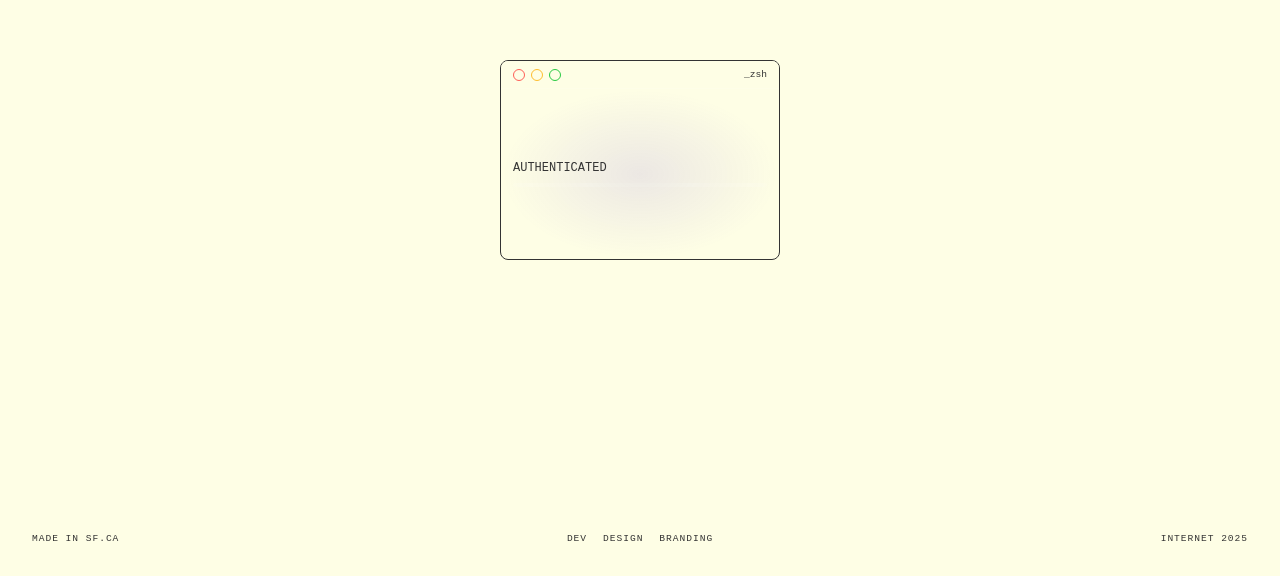
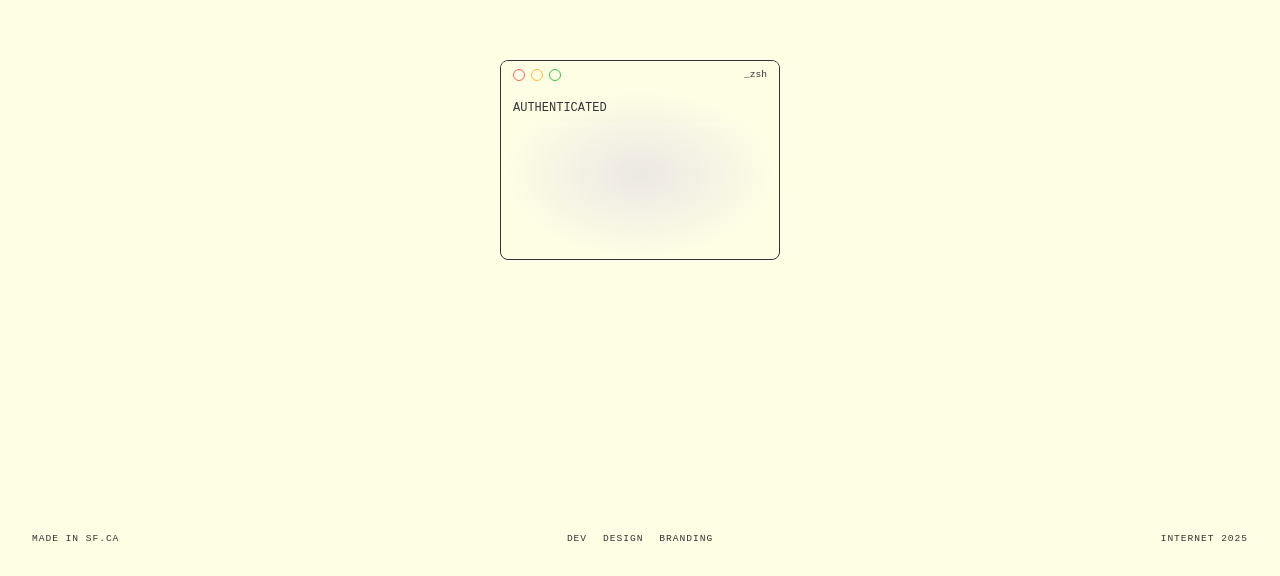
Before and after one commit to evebouf/portfolio, a React (Vite) app: page / in a window 1280 px wide. Shown: the part 224-800 px from the top of the page. Built offline with nearby package versions, Linux system fonts and the light colour scheme; a web font is replaced by a local one.

Commit message:
style: update terminal UI layout and text alignment for minimalist design

```diff
--- a/src/App.css
+++ b/src/App.css
@@ -21,7 +21,7 @@ main {
   min-height: 100vh;
   display: flex;
   align-items: center;
-  justify-content: center;
+  /* justify-content: center; */
   background: #f3f4f6;
 }
 
--- a/src/components/Terminal.scss
+++ b/src/components/Terminal.scss
@@ -100,7 +100,7 @@
     height: 100%;
     display: flex;
     flex-direction: column;
-    justify-content: center;
+    // justify-content: center;
   }
 
   &-scanlines {
@@ -142,7 +142,7 @@
 .boot-sequence {
   .boot-line {
     display: flex;
-    align-items: center;
+    // align-items: center;
     margin-bottom: 8px;
   }
 
@@ -184,6 +184,7 @@
 
   .prompt {
     color: #333;
+    opacity: 0.5;
   }
 
   .command {
@@ -194,7 +195,8 @@
   .output {
     color: #333;
     margin-bottom: 2px;
-    margin-left: 16px;
+
+    // margin-left: 16px;
   }
 
   .links-output {
--- a/src/components/Terminal.tsx
+++ b/src/components/Terminal.tsx
@@ -107,7 +107,7 @@ const Terminal: React.FC = () => {
                 <span className="command">cat about.txt</span>
               </div>
               {/* <div className="output">Designing in code_</div> */}
-              <div className="output">i design and build internal tools at <a href="https://www.ycombinator.com/" target="_blank" rel="noopener noreferrer" className="terminal-link"> <img src="/yc.png" alt="YC" className="yc-logo" /> Y Combinator</a></div>
+              <div className="output">i design and write software at <a href="https://www.ycombinator.com/" target="_blank" rel="noopener noreferrer" className="terminal-link"> <img src="/yc.png" alt="YC" className="yc-logo" /> YC</a></div>
 
               <div className="command-line">
                 <span className="prompt">eve@code:~$</span>
--- a/src/pages/HomeMinimal.css
+++ b/src/pages/HomeMinimal.css
@@ -100,7 +100,7 @@ a {
 }
 
 .main-content {
-  text-align: center;
+  text-align: left;
   max-width: 600px;
   width: 100%;
 }
```
